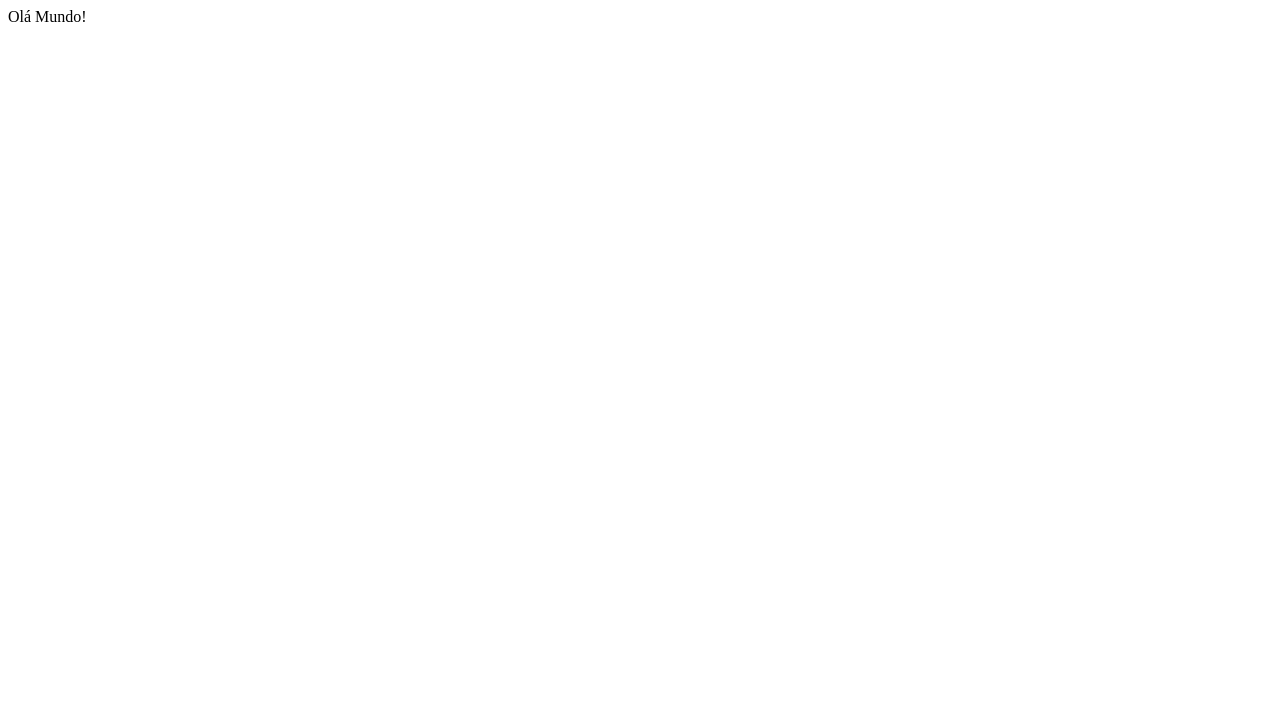
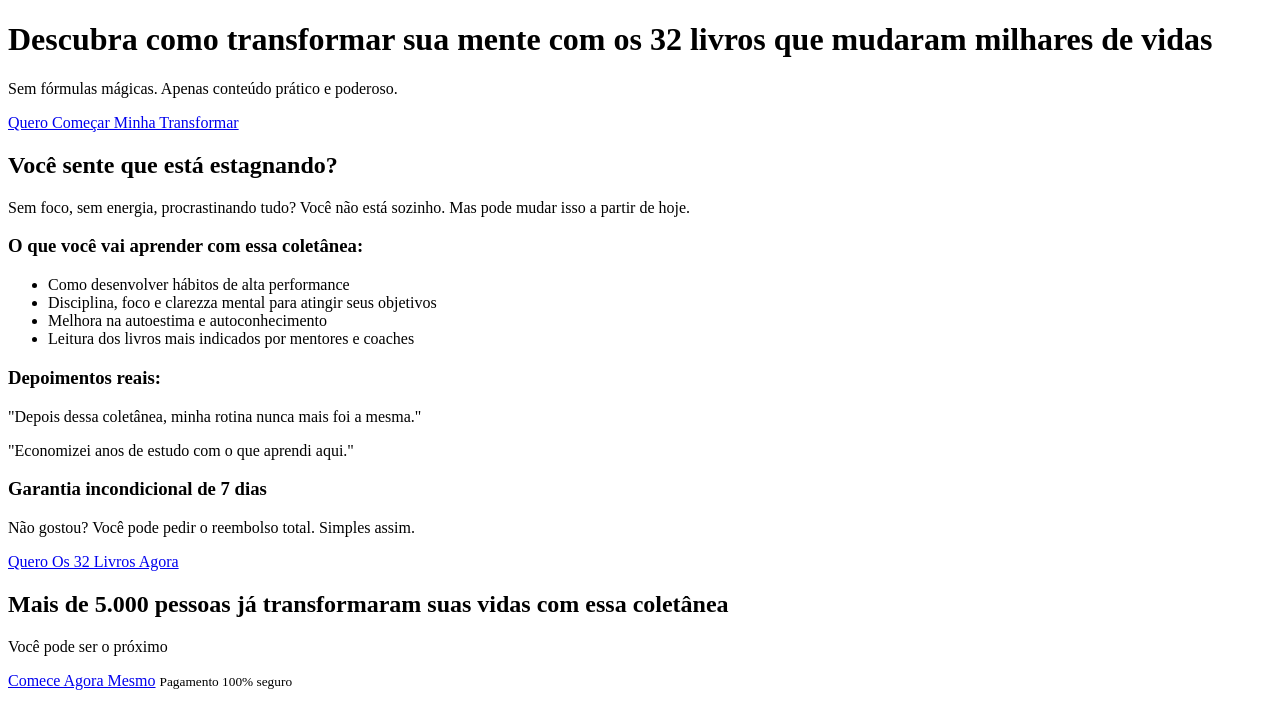
Before and after one commit to 1nsp1rae/32-livros, a plain HTML site: page index.html in a window 1280 px wide. Drawn offline with Linux system fonts and the light colour scheme.

Commit message:
Página de Vendas

```diff
--- a/index.html
+++ b/index.html
@@ -3,12 +3,49 @@
 <head>
     <meta charset='utf-8'>
     <meta http-equiv='X-UA-Compatible' content='IE=edge'>
-    <title>32 livros por R$29,90</title>
+    <title>32 livros que vão mudar sua mente</title>
     <meta name='viewport' content='width=device-width, initial-scale=1'>
     <link rel='stylesheet' type='text/css' media='screen' href='styles.css'>
     <script src='script.js'></script>
 </head>
 <body>
-    Olá Mundo!
+    <!--TOPO (conectar)-->
+    <header>
+        <h1>Descubra como transformar sua mente com os 32 livros que mudaram milhares de vidas</h1>
+        <p>Sem fórmulas mágicas. Apenas conteúdo prático e poderoso.</p>
+        <a href="sun.eduzz.com/69KD7K2E0O?a=999994024" class="cta">Quero Começar Minha Transformar</a>
+    </header>
+
+    <!--MEIO (convencer)-->
+    <section>
+        <div class="highlight">
+            <h2>Você sente que está estagnando?</h2>
+            <p>Sem foco, sem energia, procrastinando tudo? Você não está sozinho. Mas pode mudar isso a partir de hoje.</p>
+        </div>
+        <h3>O que você vai aprender com essa coletânea:</h3>
+        <ul>
+            <li>Como desenvolver hábitos de alta performance</li>
+            <li>Disciplina, foco e clarezza mental para atingir seus objetivos</li>
+            <li>Melhora na autoestima e autoconhecimento</li>
+            <li>Leitura dos livros mais indicados por mentores e coaches</li>
+        </ul>
+
+        <h3>Depoimentos reais:</h3>
+        <p>"Depois dessa coletânea, minha rotina nunca mais foi a mesma."</p>
+        <p>"Economizei anos de estudo com o que aprendi aqui."</p>
+
+        <div class="highlight">
+            <h3>Garantia incondicional de 7 dias</h3>
+            <P>Não gostou? Você pode pedir o reembolso total. Simples assim.</P>
+        </div>
+
+        <a href="sun.eduzz.com/69KD7K2E0O?a=999994024" class="cta">Quero Os 32 Livros Agora</a>
+    </section>
+    <footer>
+        <h2>Mais de 5.000 pessoas já transformaram suas vidas com essa coletânea</h2>
+        <p>Você pode ser o próximo</p>
+        <a href="sun.eduzz.com/69KD7K2E0O?a=999994024" class="cta">Comece Agora Mesmo</a>
+        <small>Pagamento 100% seguro </small>
+    </footer>
 </body>
 </html>
```
